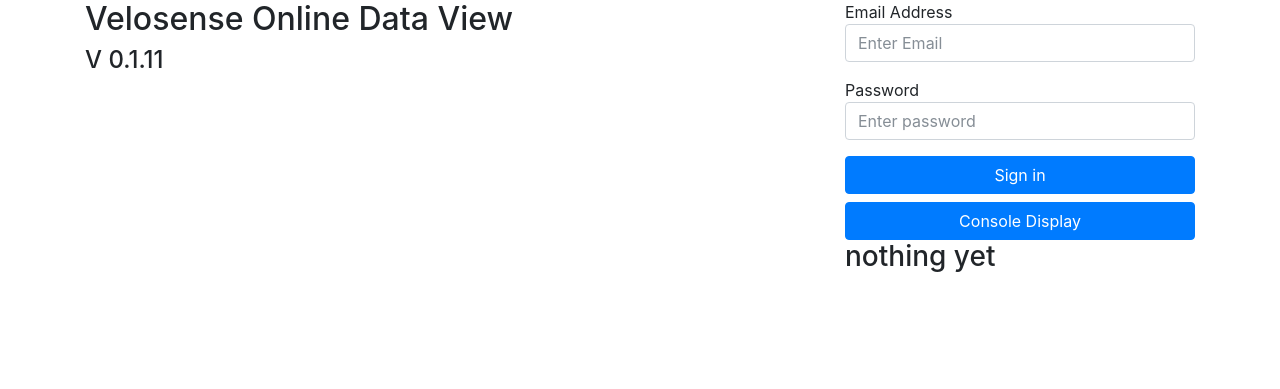
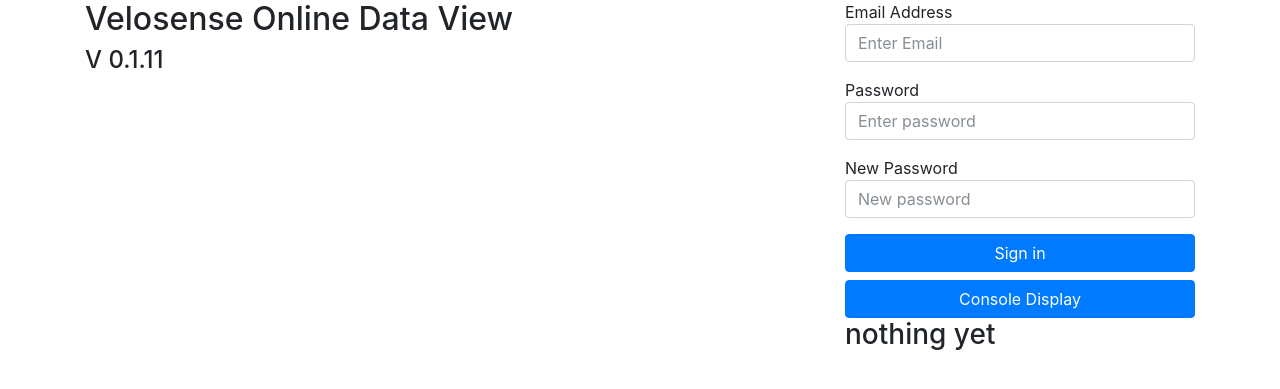
Before and after one commit to JohnBuckleyGitHub/cognito-js-flask-tutorial, a Flask app: page / in a window 1280 px wide. Shown: the top 389 px of the page. Run offline with Flask 2, Linux system fonts and the light colour scheme; parts of the project's set-up code (start-up, migrations or seed data) failed here and were passed over; some libraries are stand-ins or nearby versions.

Commit message:
Fixed passing in username and password

```diff
--- a/static/app.js
+++ b/static/app.js
@@ -50,17 +50,18 @@
     console.log('sign in func');
     var username = $('#sign_in_username').val();
     var password = $('#sign_in_password').val();
+    var new_password = $('#new_password').val();
 
     var authenticationData = {
-        Username : 'username',
-        Password : 'password',
+        Username : username,
+        Password : password,
     };
 
     var authenticationDetails = new AmazonCognitoIdentity.AuthenticationDetails(authenticationData);
 
     var userPool = new AmazonCognitoIdentity.CognitoUserPool(poolData);
     var userData = {
-        Username : 'username',
+        Username : username,
         Pool : userPool
     };
     var cognitoUser = new AmazonCognitoIdentity.CognitoUser(userData);
@@ -78,7 +79,21 @@
             alert(err);
         },
 
-});
+        newPasswordRequired: () => {
+            cognitoUser.completeNewPasswordChallenge(
+                new_password,
+                {},
+                {
+                    onSuccess: (user) => {
+                        console.log('success', user);
+                    },
+                    onFailure: (error) => {
+                        console.log(error);
+                    },
+                },
+            );
+        }
+    });
 }
 
 function register () {
--- a/templates/index.html
+++ b/templates/index.html
@@ -28,6 +28,12 @@
                             <input id="sign_in_password"
                                 type="password" class="form-control"
                                 placeholder="Enter password">
+                        </div>
+                        <div class="form-group">
+                            <div>New Password</div>
+                            <input id="new_password"
+                                   type="password" class="form-control"
+                                   placeholder="New password">
                         </div>
                         <button type="submit" class="btn btn-primary btn-block"
                                 onclick="signIn();">
```
Also changed, not shown: 1 other file.
